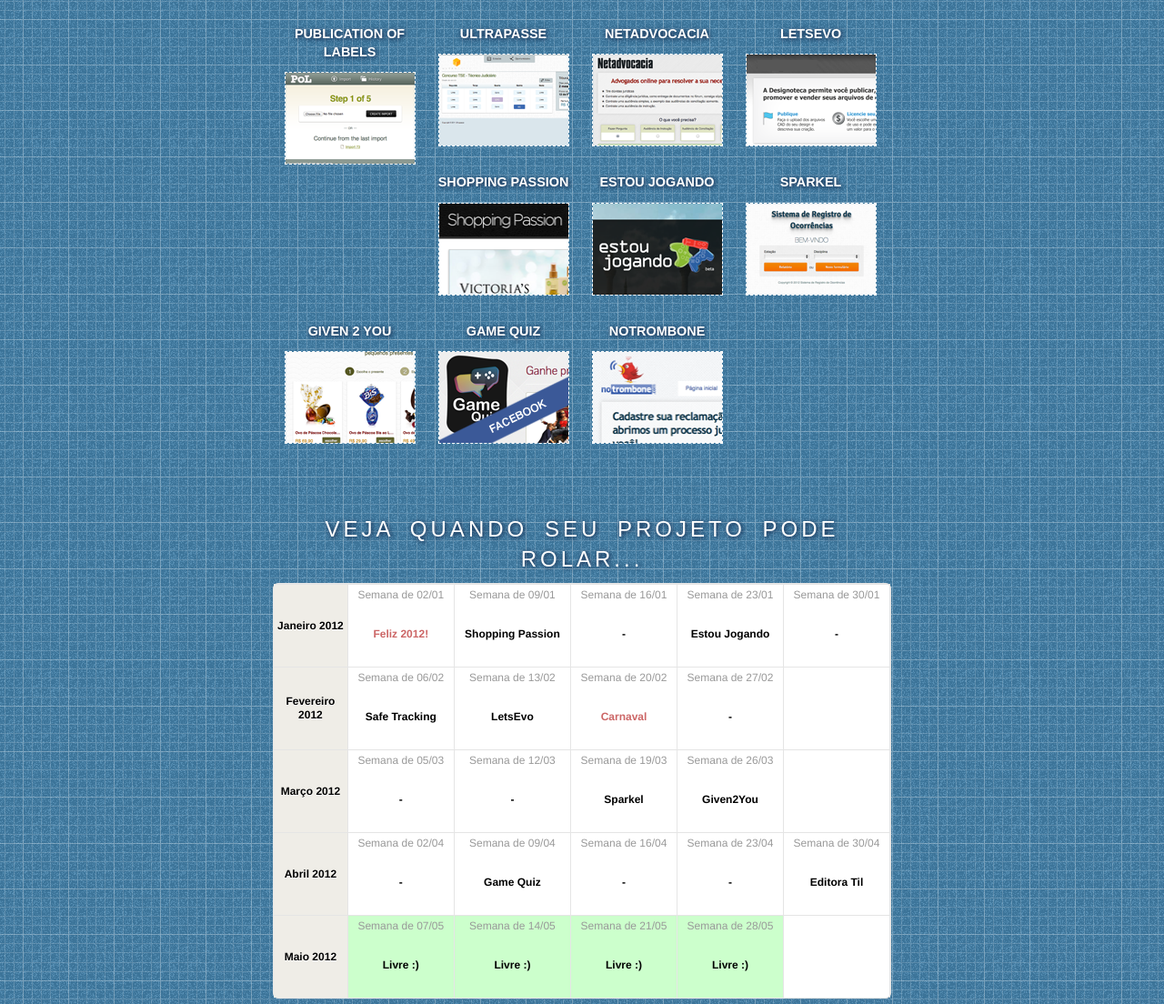
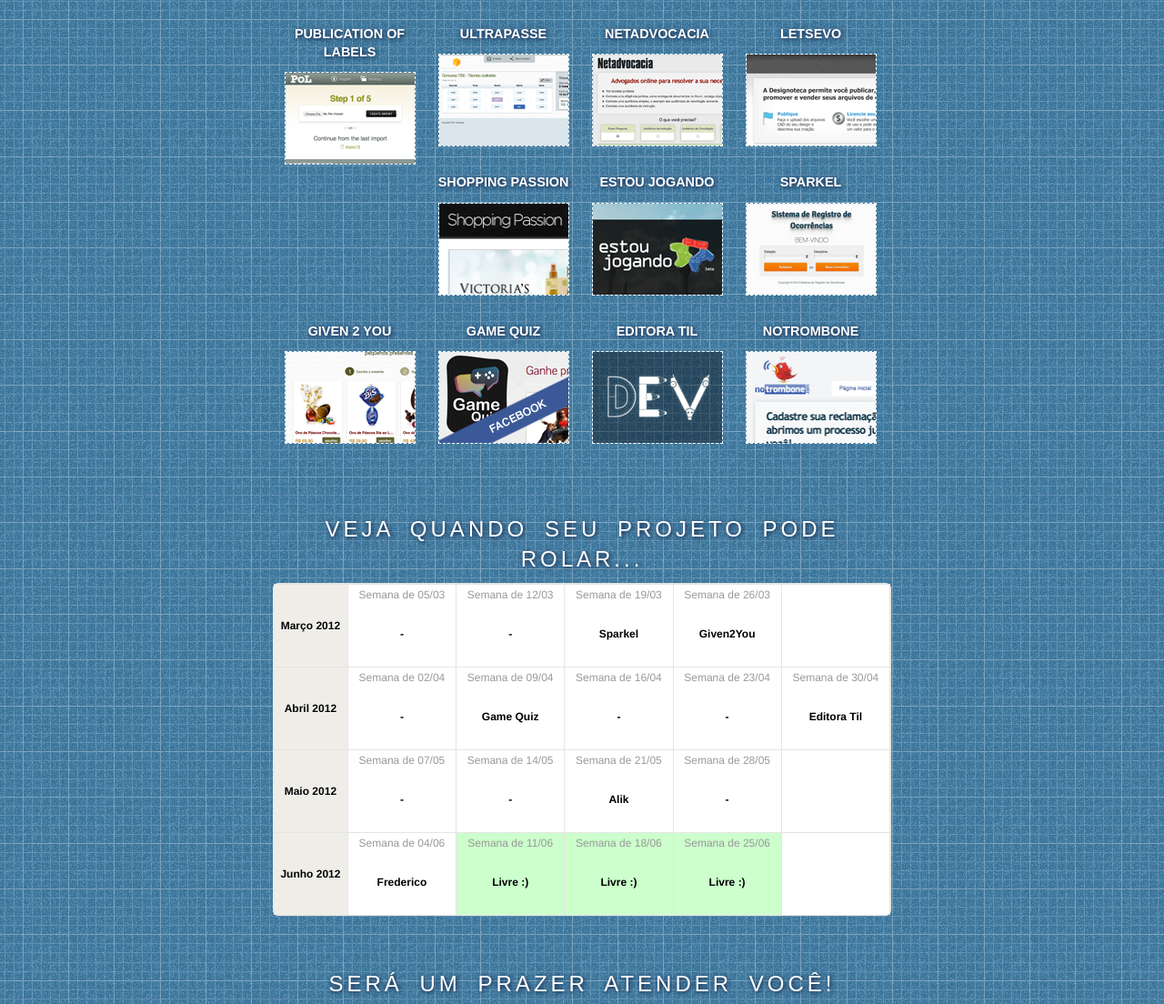
Before and after one commit to marciomarques/startupdev.github.com, a Jekyll site: the page built from index.html, in a window 1280 px wide and 1400 px high, scrolled down 1061 px, cut to the strip 0-1104 px from the top of the window. Shown: the whole strip at 91% size. Built offline with Jekyll 4.4.1, drawn with Linux system fonts in a browser that asks for light colours; nearby versions of some CDN libraries; some web fonts are replaced.

Commit message:
Adding Editoral TIL thumb and June calendar.

```diff
--- a/index.html
+++ b/index.html
@@ -214,6 +214,10 @@
     <p><span class="facebook">Facebook</span><img src="/images/apps/gamequiz.png" width="142" height="100" alt="Game Quiz" /></p>
   </li>
   <li>
+    <h4>Editora TIL</h4>
+    <p><img src="/images/no-screen.png" width="142" height="100" alt="Editora TIL" /></p>
+  </li>
+  <li>
     <h4>NoTrombone</h4>
     <p><a href="http://notrombone.com" rel="external"><img src="/images/apps/no-trombone.png" width="142" height="100" alt="NoTrombone" /></a></p>
   </li>
@@ -310,7 +314,7 @@
         <td>
           &nbsp;
         </td>
-      </tr-->
+      </tr>
       <tr>
         <th>
           <div class="day">Janeiro 2012</div>
@@ -397,7 +401,7 @@
           </div>
         </td>
         <td>&nbsp;</td>
-      </tr>
+      </tr-->
       <tr>
         <th>
           <div class="day">Março 2012</div>
@@ -491,8 +495,56 @@
           <div>
           </div>
         </th>
+        <td>
+          <div class="day">Semana de 07/05</div>
+          <div class="day-content">
+            <strong>
+              -
+            </strong>
+          </div>
+        </td>
+        <td>
+          <div class="day">Semana de 14/05</div>
+          <div class="day-content">
+            <strong>
+              -
+            </strong>
+          </div>
+        </td>
+        <td>
+          <div class="day">Semana de 21/05</div>
+          <div class="day-content">
+            <strong>
+              Alik
+            </strong>
+          </div>
+        </td>
+        <td>
+          <div class="day">Semana de 28/05</div>
+          <div class="day-content">
+            <strong>
+              -
+            </strong>
+          </div>
+        </td>
+        <td>&nbsp;</td>
+      </tr>
+      <tr>
+        <th>
+          <div class="day">Junho 2012</div>
+          <div>
+          </div>
+        </th>
+        <td>
+          <div class="day">Semana de 04/06</div>
+          <div class="day-content">
+            <strong>
+              Frederico
+            </strong>
+          </div>
+        </td>
         <td class="current">
-          <div class="day">Semana de 07/05</div>
+          <div class="day">Semana de 11/06</div>
           <div class="day-content">
             <strong>
               Livre :)
@@ -500,7 +552,7 @@
           </div>
         </td>
         <td class="current">
-          <div class="day">Semana de 14/05</div>
+          <div class="day">Semana de 18/06</div>
           <div class="day-content">
             <strong>
               Livre :)
@@ -508,15 +560,7 @@
           </div>
         </td>
         <td class="current">
-          <div class="day">Semana de 21/05</div>
-          <div class="day-content">
-            <strong>
-              Livre :)
-            </strong>
-          </div>
-        </td>
-        <td class="current">
-          <div class="day">Semana de 28/05</div>
+          <div class="day">Semana de 25/06</div>
           <div class="day-content">
             <strong>
               Livre :)
```
Also changed, not shown: images/no-screen.png (added).
